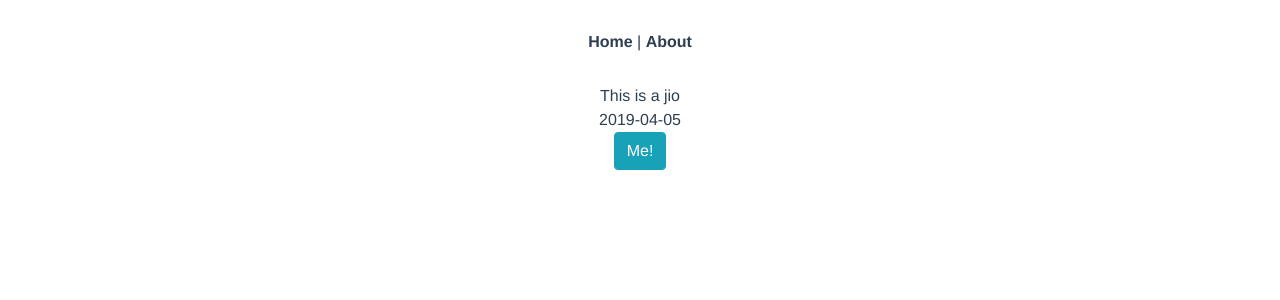
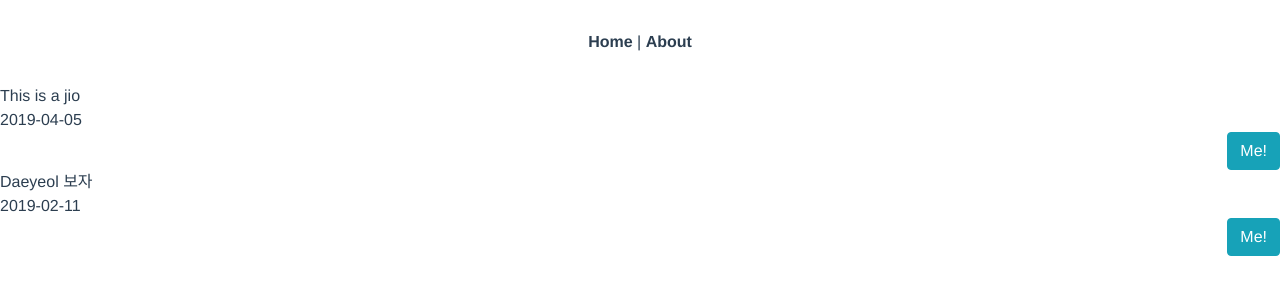
Before and after one commit to Huizz/hackweek-vue, a Vue app: page /dashboard in a window 1280 px wide. Shown: the top 300 px of the page. Built offline with nearby package versions, Linux system fonts and the light colour scheme.

Commit message:
Edit jio and dashboard components

```diff
--- a/src/components/Jio.vue
+++ b/src/components/Jio.vue
@@ -60,3 +60,13 @@ export default class Jio extends Vue {
   }
 }
 </script>
+
+<style lang="scss" scoped>
+.jio {
+  overflow: hidden;
+  text-align: left;
+  &__btn {
+    float: right;
+  }
+}
+</style>
--- a/src/views/Dashboard.vue
+++ b/src/views/Dashboard.vue
@@ -1,5 +1,7 @@
 <template>
-  <Jio v-bind:jio='jio'/>
+  <div>
+    <Jio v-for="(jio, index) in jios" v-bind:jio="jio" v-bind:key="index"/>
+  </div>
 </template>
 
 <script lang="ts">
@@ -12,10 +14,16 @@ import Jio from '@/components/Jio.vue';
   },
   data() {
     return {
-      jio: {
-        title: 'This is a jio',
-        date: '2019-04-05',
-      },
+      jios: [
+        {
+          title: 'This is a jio',
+          date: '2019-04-05',
+        },
+        {
+          title: 'Daeyeol 보자',
+          date: '2019-02-11',
+        },
+      ],
     };
   },
 })
```
